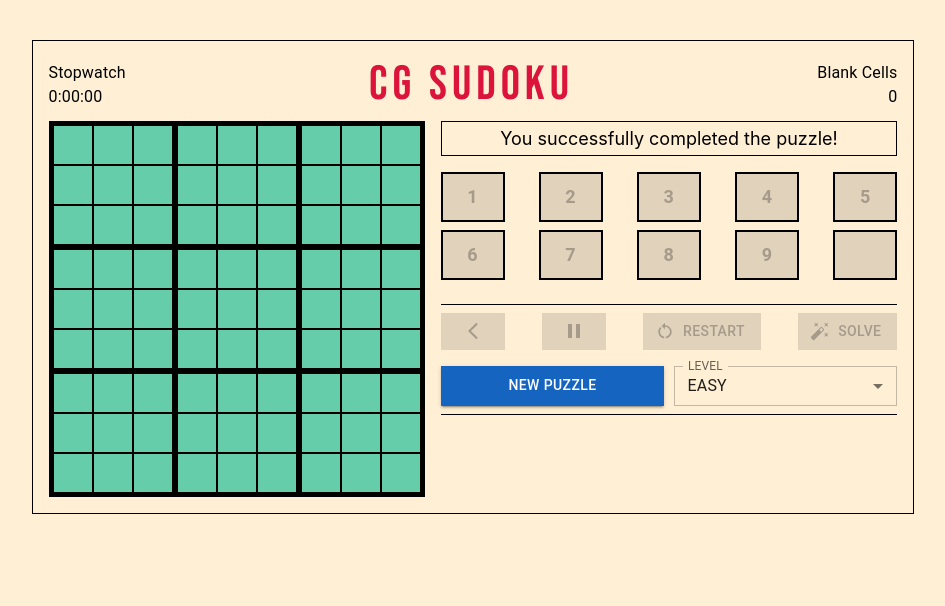
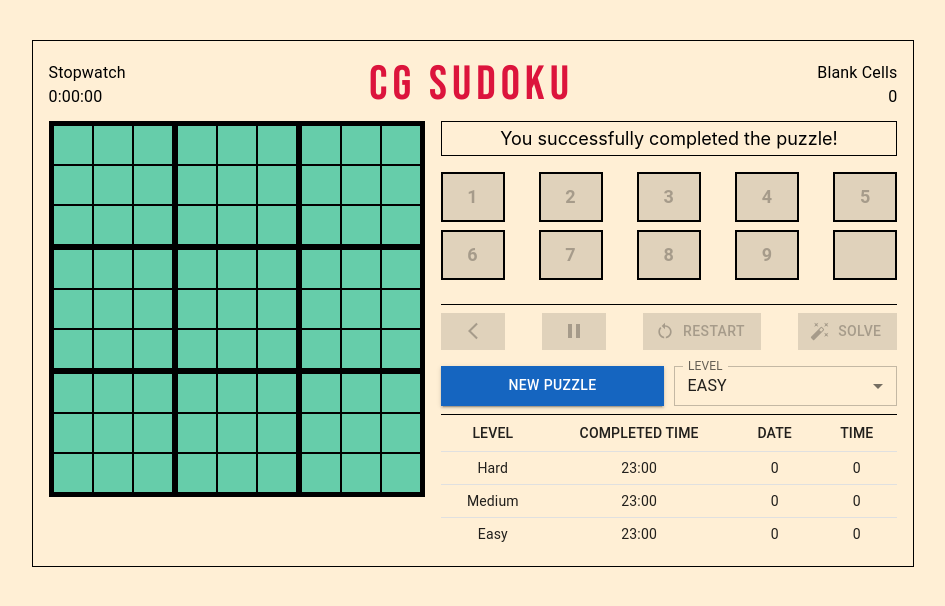
Before and after one commit to c-garraway/cg-sudoku, a React (Create React App) app: page / in a window 1280 px wide. Shown: the top 606 px of the page, without its empty margins (167-1112 px from the left). Built offline with nearby package versions, Linux system fonts and the light colour scheme.

Commit message:
highScore basics added

```diff
--- a/src/App.js
+++ b/src/App.js
@@ -5,6 +5,7 @@ import ControlPad from './components/keys/ControlPad';
 import Messages from './components/messages/Messages';
 import Timer from './components/stopwatch/Stopwatch';
 import MoveCounter from './components/moveCounter/MoveCounter';
+import Scores from './components/scores/Scores';
 import { Box, ThemeProvider, Typography } from '@mui/material';
 import { theme } from './theme/theme'
 import { useDispatch, useSelector } from 'react-redux';
@@ -44,11 +45,15 @@ function App() {
                     <MoveCounter />
                 </Box>
                 <Box sx={{display: 'flex', flexDirection: {xs:'column', md: 'row'}}}>
-                    <Puzzle />
+                    <Box>
+                        <Puzzle />
+                    </Box>
+
                     <Box sx={{ml: {md: 2}}}>
                         <Messages />
                         <KeyPad />
                         <ControlPad />
+                        <Scores />
                     </Box>
                 </Box>
             </Box>
--- /dev/null
+++ b/src/components/scores/Scores.jsx
@@ -0,0 +1,49 @@
+import React from "react";
+import { useSelector } from "react-redux";
+import { selectEasyScore, selectHardScore, selectMediumScore } from "../../features/gameData/gameScoresSlice";
+import { Table, TableBody, TableCell, TableContainer, TableHead, TableRow } from "@mui/material";
+
+
+function Scores() {
+    const hardScore = useSelector(selectHardScore)
+    const mediumScore = useSelector(selectMediumScore)
+    const easyScore = useSelector(selectEasyScore)
+
+    console.log()
+    return (
+    <TableContainer /* component={Paper} sx={{backgroundColor: insetColor}} */>
+        <Table size='small' aria-label="simple table">
+            <TableHead>
+                <TableRow>
+                    <TableCell align="center">LEVEL</TableCell>
+                    <TableCell align="center">COMPLETED TIME</TableCell>
+                    <TableCell align="center">DATE</TableCell>
+                    <TableCell align="center">TIME</TableCell>
+                </TableRow>
+            </TableHead>
+            <TableBody>
+                <TableRow sx={{ '&:last-child td, &:last-child th': { border: 0 } }}>
+                    <TableCell align="center" component="th" scope="row">Hard</TableCell>
+                    <TableCell align="center">{hardScore.completionTime}</TableCell>
+                    <TableCell align="center">{hardScore.date}</TableCell>
+                    <TableCell align="center">{hardScore.time}</TableCell>
+                </TableRow>
+                <TableRow sx={{ '&:last-child td, &:last-child th': { border: 0 } }}>
+                    <TableCell align="center" component="th" scope="row">Medium</TableCell>
+                    <TableCell align="center">{mediumScore.completionTime}</TableCell>
+                    <TableCell align="center">{mediumScore.date}</TableCell>
+                    <TableCell align="center">{mediumScore.time}</TableCell>
+                </TableRow>
+                <TableRow sx={{ '&:last-child td, &:last-child th': { border: 0 } }}>
+                    <TableCell align="center" component="th" scope="row">Easy</TableCell>
+                    <TableCell align="center">{easyScore.completionTime}</TableCell>
+                    <TableCell align="center">{easyScore.date}</TableCell>
+                    <TableCell align="center">{easyScore.time}</TableCell>
+                </TableRow>
+            </TableBody>
+        </Table>
+    </TableContainer>
+    );
+}
+
+export default Scores;
--- a/src/features/gameData/gameScoresSlice.js
+++ b/src/features/gameData/gameScoresSlice.js
@@ -4,9 +4,9 @@ import { createSlice } from "@reduxjs/toolkit";
 
 const initialState = () => {
     return {
-        hard: [],
-        medium: [],
-        easy: []
+        hard: {completionTime: '23:00', date: 0, time: 0 },
+        medium: {completionTime: '23:00', date: 0, time: 0 },
+        easy: {completionTime: '23:00', date: 0, time: 0 },
     }
 };
 
@@ -31,5 +31,6 @@ export const {resetGameScores, updateHardScore, updateMediumScore, updateEasySco
 export const selectHardScore = (state) => state.gameScores.hard;
 export const selectMediumScore = (state) => state.gameScores.medium;
 export const selectEasyScore = (state) => state.gameScores.easy;
+export const selectGameScores = (state) => state.gameScores;
 
 export default gameScoresSlice.reducer;
```
